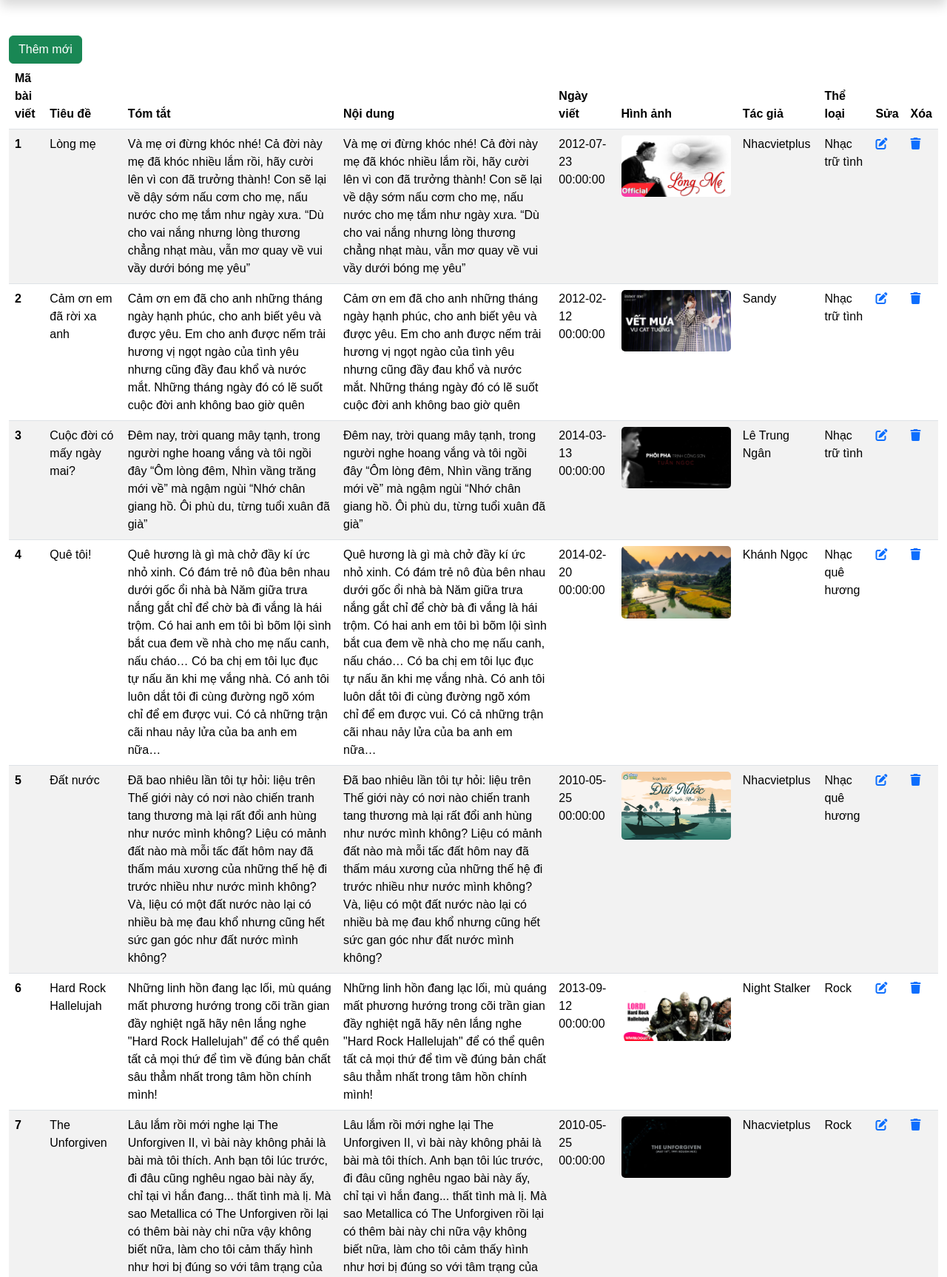
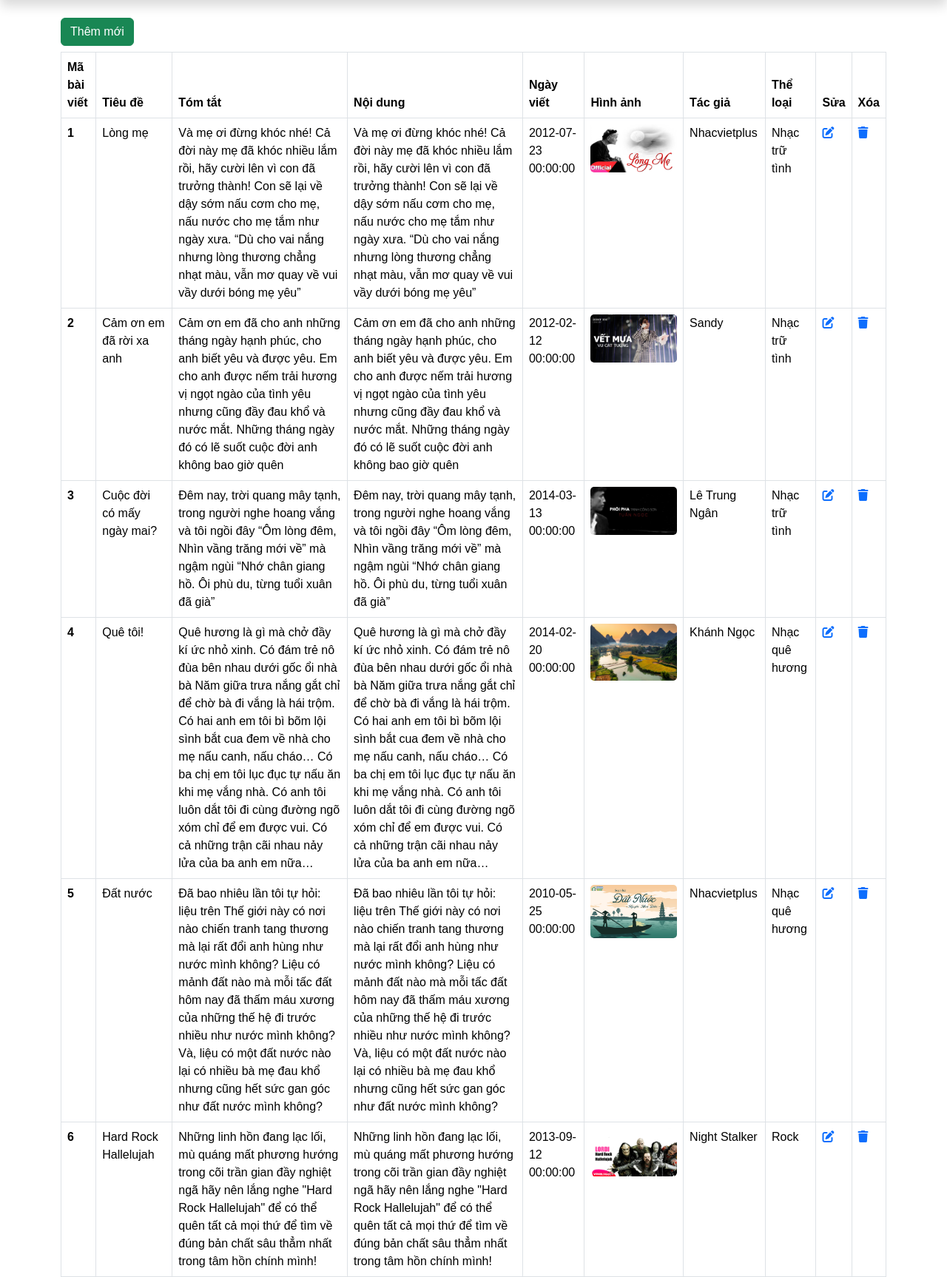
Before and after one commit to dangphuong3110/CSE485_2023, a PHP site: page /admin/articles.php in a window 1280 px wide. Shown: the part 74-1800 px from the top of the page at 74% size. Run offline with PHP 8.4, Linux system fonts and the light colour scheme; a user stored in the database is signed in; data comes from the database, SQL or seed files in the repository; some libraries are stand-ins or nearby versions; some web fonts are replaced.

Commit message:
chỉnh sửa file articles.php

```diff
--- a/btth01/admin/articles.php
+++ b/btth01/admin/articles.php
@@ -16,13 +16,13 @@ $sql = "SELECT bv.ma_bviet, bv.tieude, bv.tomtat, bv.noidung, bv.ngayviet, bv.hi
 $articles = pdo($pdo, $sql)->fetchAll();
 ?>
 <?php include '../includes/header_admin.php'; ?>
-    <main class="container-fluid mt-5 mb-5">
+    <main class="container mt-4 mb-5">
         <div class="row">
-            <div class="col-sm table-responsive-sm">
+            <div class="col-sm table-responsive-sm" style="overflow: auto;">
                 <?php if ($success) { ?><div class="alert alert-success text-center"><?= $success ?></div><?php } ?>
                 <?php if ($failure) { ?><div class="alert alert-danger"><?= $failure ?></div><?php } ?>
-                <a href="article.php" class="btn btn-success">Thêm mới</a>
-                <table class="table table-striped table-hover">
+                <a href="article.php" class="btn btn-success mb-2">Thêm mới</a>
+                <table class="table table-bordered table-hover">
                     <thead>
                         <tr>
                             <th>Mã bài viết</th>
```
